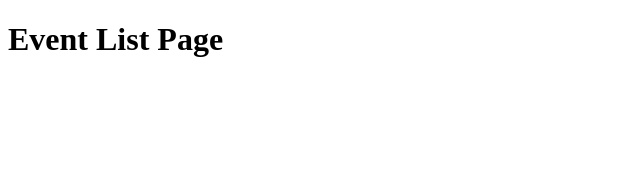
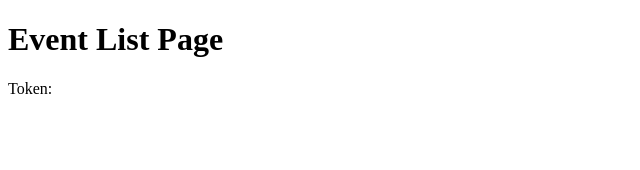
Before and after one commit to HannahO94/js-project, a React (Create React App) app: page /event-list in a window 1280 px wide. Shown: the top 170 px of the page, without its empty margins (0-640 px from the left). Built offline with nearby package versions, Linux system fonts and the light colour scheme.

Commit message:
remove bad code add infrastructure for usercontext

```diff
--- a/src/App.js
+++ b/src/App.js
@@ -1,12 +1,15 @@
-import React from "react";
+import React, { useState, useContext } from "react";
 import { Switch, Route } from "react-router-dom";
 
 import LoginPage from "./pages/LoginPage";
 import EventListPage from "./pages/EventListPage";
+import UserContext from "./contexts/UserContext";
 
 function App() {
+  const [token, setToken] = useState(null);
   return (
     <div>
+      <UserContext.Provider value={{ token, setToken }}>
         <Switch>
           <Route path="/event-list">
             <EventListPage />
@@ -16,6 +19,7 @@ function App() {
             <LoginPage />
           </Route>
         </Switch>
+      </UserContext.Provider>
     </div>
   );
 }
--- a/src/components/LoginForm.jsx
+++ b/src/components/LoginForm.jsx
@@ -1,5 +1,6 @@
-import React, { useRef, useState } from "react";
+import React, { useRef, useState, useContext } from "react";
 import { useHistory } from "react-router-dom";
+import UserContext from "../contexts/UserContext";
 
 export default function LoginForm() {
   const history = useHistory();
@@ -7,7 +8,7 @@ export default function LoginForm() {
   const LOGIN_URL = `${ROOT_URL}auth/api-token-auth/`;
   const [email, setEmail] = useState("");
   const [password, setPassword] = useState("");
-  const [token, setToken] = useState(null);
+  const { setToken } = useContext(UserContext);
 
   function login() {
     console.log(email, password);
--- /dev/null
+++ b/src/contexts/UserContext.js
@@ -0,0 +1,4 @@
+import React, { createContext } from "react";
+
+const UserContext = createContext({});
+export default UserContext;
--- a/src/pages/EventListPage.jsx
+++ b/src/pages/EventListPage.jsx
@@ -1,9 +1,12 @@
-import React from "react";
+import React, { useContext } from "react";
+import UserContext from "../contexts/UserContext";
 
 export default function EventListPage() {
+  const { token } = useContext(UserContext);
   return (
     <div>
       <h1>Event List Page</h1>
+      <p>Token: {token}</p>
     </div>
   );
 }
```
Also changed, not shown: 1 other file (tests, documents, lock files or other folders). Lines whose indentation alone changed are shown as unchanged.
